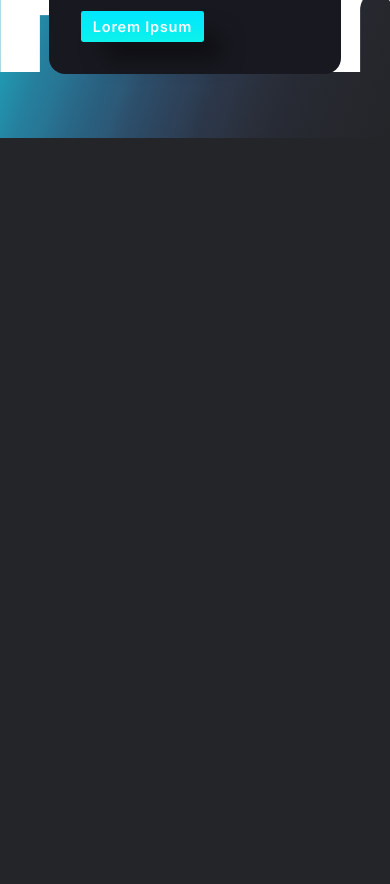
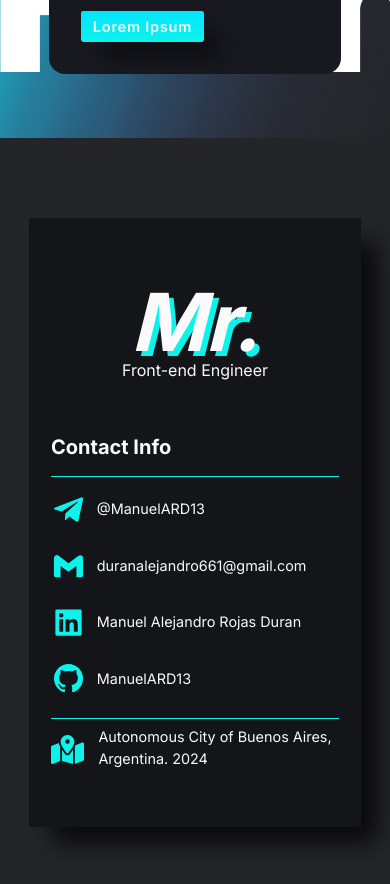
Before and after one commit to ManuelARD13/Mr-Portfolio-Website, a React (Vite) app: page / in a window 390 px wide. Shown: the part 1700-2584 px from the top of the page. Before the commit the page ends 1838 px from the top, so only its background shows below. Built offline with nearby package versions, Linux system fonts and the light colour scheme.

Commit message:
Contact section mobile styles

```diff
--- a/src/pages/Home.tsx
+++ b/src/pages/Home.tsx
@@ -1,6 +1,6 @@
 
 // import Footer from "../components/Footer";
-// import Contact from "../components/Contact";
+import Contact from "../components/Contact";
 // import Projects from "../components/Projects";
 import About from "../components/About";
 import Hero from "../components/Hero";
@@ -20,7 +20,7 @@ function Home() {
         <Hero />
         <About />{/*Section #1*/}
         {/*<Projects />{/*Section #2*/}
-        {/*<Contact />{/*Section #3*/}
+        <Contact />{/*Section #3*/}
         {/*<Footer />*/}
 
     </div>
--- a/src/sass/components/_Contact.scss
+++ b/src/sass/components/_Contact.scss
@@ -1,28 +1,116 @@
 @use "../abstracts/variables" as *;
+
+// .contact {
+//   display: grid;
+//   place-items: center;
+//   height: 80vh;
+//   &__card {
+//     display: flex;
+//     width: 60%;
+//     padding: 3em 4em;
+//     background-color: $background-300;
+//     &-left {
+//       display: flex;
+//       flex-direction: column;
+//       justify-content: center;
+//       width: 50%;
+//       h6 {
+//         margin-left: 1em;
+//       }
+//     }
+//     &-right {
+//       border-left: 2px solid $accent-text;
+//       width: 50%;
+//       padding: 1em 1.2em 1em 3.75em;
+//     }
+//     &-logo {
+//       transform: translate(0%, 0%);
+//       font-size: 3rem;
+//       display: flex;
+//       align-items: center;
+//       gap: 0.25em;
+//       max-width: 90%;
+//       line-height: 0.7em;
+//       > svg {
+//         font-size: 4rem;
+//       }
+//     }
+//     &-name {
+//       margin: 0;
+//     }
+//     &-img {
+//       translate: -7% 0%;
+//       margin-top: 2em;
+//       margin-bottom: 3.5em;
+//       text-align: center;
+//       line-height: 3em;
+//       cursor: pointer;
+//       &-logo {
+//         font-size: 5rem;
+//         font-weight: bolder;
+//         font-style: italic;
+//         text-shadow: 5px 5px $accent-text;
+//       }
+//     }
+//     &-title {
+//       margin: 0;
+//       font-size: 1.5rem;
+//     }
+//     &-details {
+//       margin-top: 1em;
+//       padding-top: 1em;
+//       border-top: 1px solid $accent-text;
+//       &-item {
+//         display: flex;
+//         align-items: center;
+//         gap: 0.75em;
+//         margin-bottom: 1.5em;
+//         > svg {
+//           font-size: 1.5rem;
+//         }
+//       }
+//     }
+//     &-footer {
+//       display: flex;
+//       justify-content: center;
+//       gap: 1em;
+//       border-top: 1px solid $accent-text;
+//       padding-top: 0.5em;
+//       > svg {
+//         font-size: 1.5rem;
+//       }
+//     }
+//   }
+// }
 
 .contact {
   display: grid;
-  place-items: center;
-  height: 80vh;
+  padding-block: 5em; /*mobile*/
+  // place-items: center; /*mobile*/
+  // height: 80vh; /*mobile*/
   &__card {
     display: flex;
-    width: 60%;
-    padding: 3em 4em;
+    flex-direction: column; /*mobile*/
+    width: 85%; /*mobile*/
+    padding: 3em 1em; /*mobile*/
     background-color: $background-300;
+    margin: 0 auto;
     &-left {
       display: flex;
       flex-direction: column;
       justify-content: center;
-      width: 50%;
+      align-items: center; /*mobile*/
+      // width: 50%; /*mobile*/
       h6 {
         margin-left: 1em;
       }
     }
-    &-right {
-      border-left: 2px solid $accent-text;
-      width: 50%;
-      padding: 1em 1.2em 1em 3.75em;
-    }
+     &-right {
+        // border-left: 2px solid $accent-text; /*mobile*/
+        // width: 50%; /*mobile*/
+        padding: 0.4em; /*mobile*/
+        font-size: 0.9rem; /*mobile*/
+     }
     &-logo {
       transform: translate(0%, 0%);
       font-size: 3rem;
@@ -37,11 +125,13 @@
     }
     &-name {
       margin: 0;
+      display: none; /*mobile*/
     }
     &-img {
-      translate: -7% 0%;
-      margin-top: 2em;
-      margin-bottom: 3.5em;
+      translate: 0% 0%;
+      // margin-top: 2em; /*mobile*/
+      // margin-bottom: 3.5em; /*mobile*/
+      margin-block: 2em;
       text-align: center;
       line-height: 3em;
       cursor: pointer;
@@ -54,7 +144,7 @@
     }
     &-title {
       margin: 0;
-      font-size: 1.5rem;
+      font-size: 1.25rem; /*mobile*/
     }
     &-details {
       margin-top: 1em;
@@ -66,7 +156,7 @@
         gap: 0.75em;
         margin-bottom: 1.5em;
         > svg {
-          font-size: 1.5rem;
+          font-size: 1.25rem; /*mobile*/
         }
       }
     }
@@ -77,7 +167,7 @@
       border-top: 1px solid $accent-text;
       padding-top: 0.5em;
       > svg {
-        font-size: 1.5rem;
+        font-size: 1.7rem; /*mobile*/
       }
     }
   }
```
